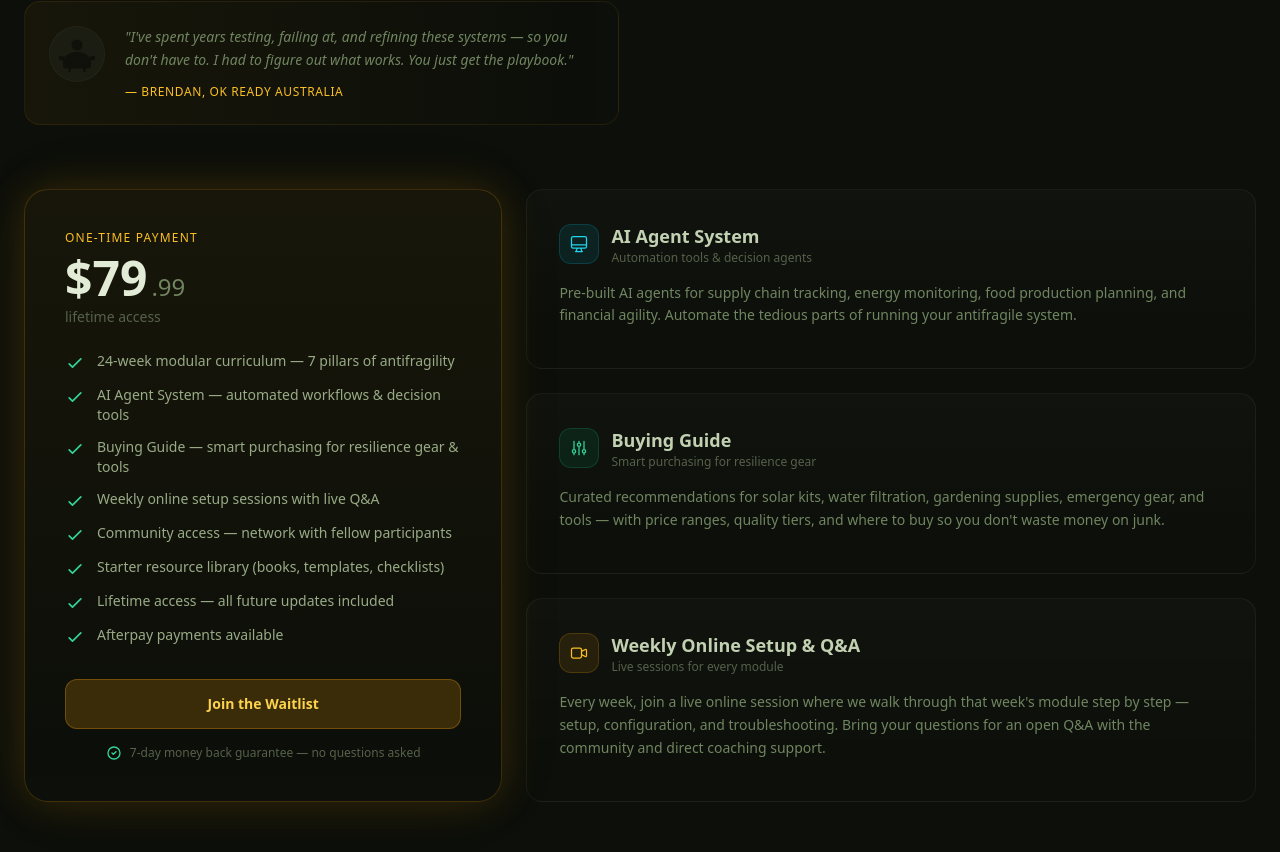
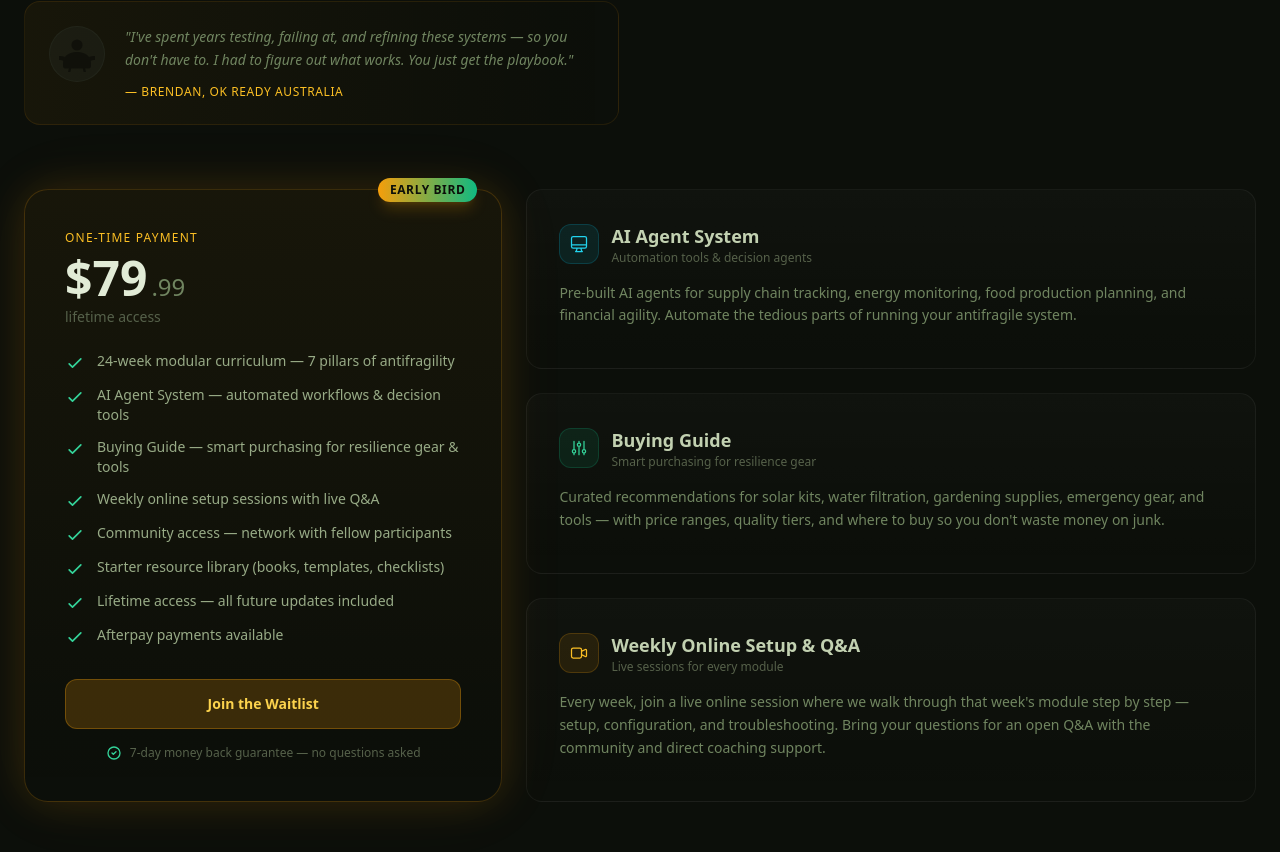
Before and after one commit to boktoday/okready-landing, a React (Vite) app: page / in a window 1280 px wide. Shown: the part 5647-6499 px from the top of the page. Built offline with nearby package versions, Linux system fonts and the light colour scheme.

Commit message:
Add Early Bird badge to pricing card

```diff
--- a/src/components/Pricing.tsx
+++ b/src/components/Pricing.tsx
@@ -49,7 +49,11 @@ export default function Pricing({ onJoinClick }: PricingProps) {
         <div className="grid md:grid-cols-5 gap-6">
           {/* Pricing card */}
           <div className="md:col-span-2">
-            <div className="p-8 md:p-10 rounded-3xl border border-amber-500/20 bg-gradient-to-b from-amber-500/5 to-transparent glow-amber h-full flex flex-col">
+            <div className="p-8 md:p-10 rounded-3xl border border-amber-500/20 bg-gradient-to-b from-amber-500/5 to-transparent glow-amber h-full flex flex-col relative">
+              {/* Early Bird badge */}
+              <div className="absolute -top-3 right-6 px-3 py-1 bg-gradient-to-r from-amber-500 to-emerald-500 rounded-full text-xs text-earth-950 font-bold uppercase tracking-wider shadow-lg shadow-amber-500/20">
+                Early Bird
+              </div>
               <div className="mb-6">
                 <div className="text-xs text-amber-400 uppercase tracking-widest mb-2">One-time payment</div>
                 <div className="flex items-baseline gap-1">
```
